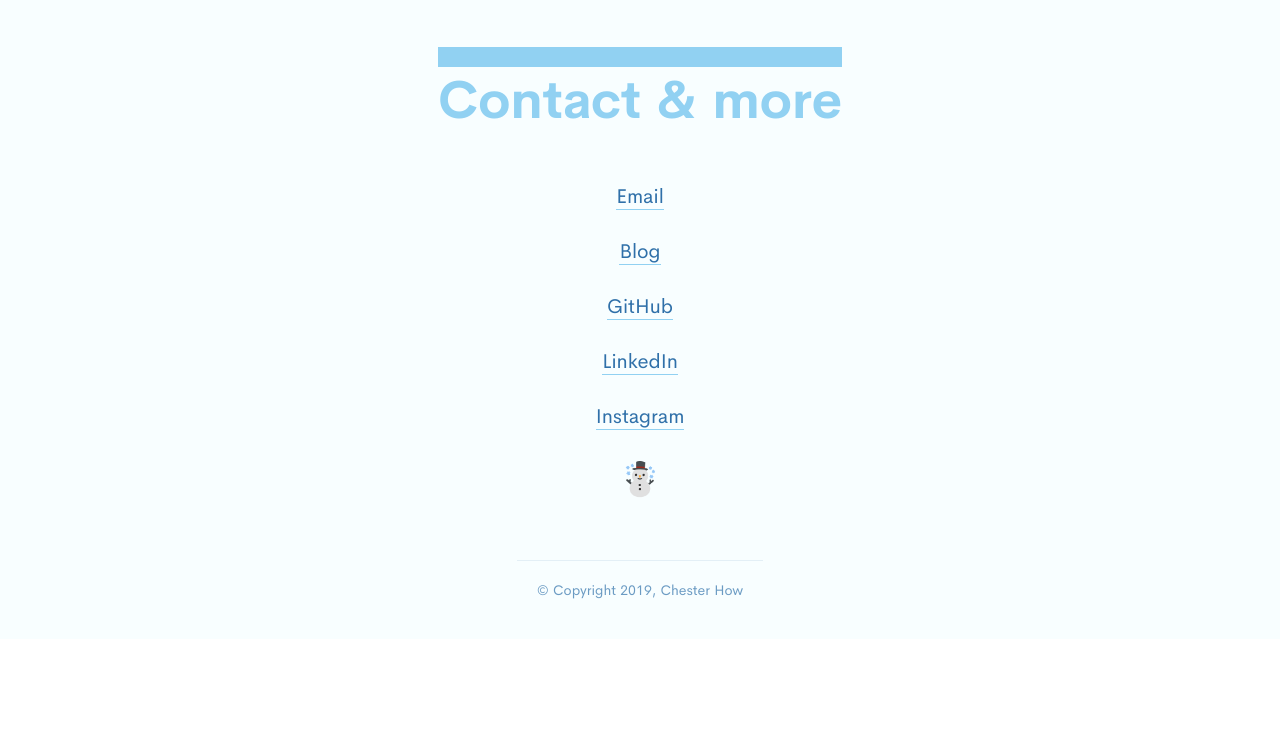
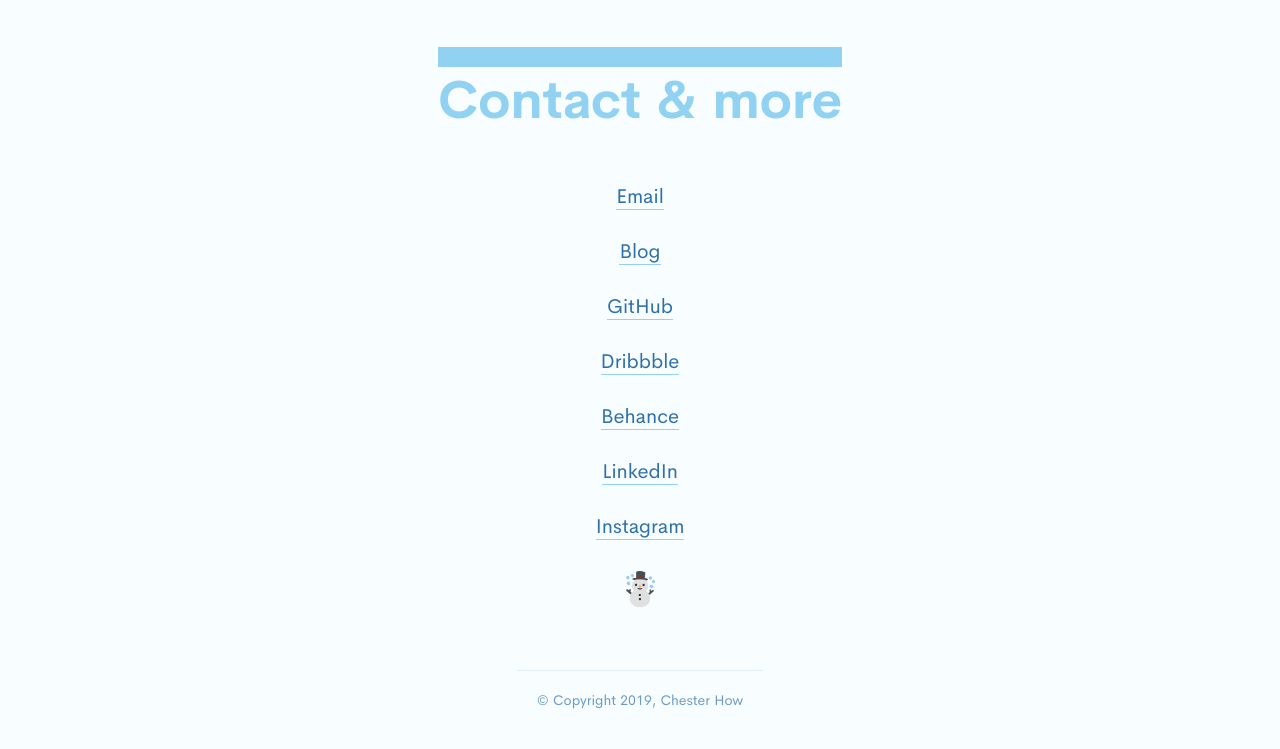
Before and after one commit to chesterhow/portfolio, a website built with Parcel: page index.html in a window 1280 px wide. Shown: the part 3698-4447 px from the top of the page. Before the commit the page ends 4337 px from the top, so only its background shows below. Built offline with nearby package versions, Linux system fonts and the light colour scheme.

Commit message:
Add Behance and Dribbble profiles

```diff
--- a/index.html
+++ b/index.html
@@ -134,6 +134,8 @@
           <li><a href="mailto:chesterhow@gmail.com">Email</a></li>
           <li><a href="https://medium.com/@chesterhow" target="_blank">Blog</a></li>
           <li><a href="https://github.com/chesterhow" target="_blank">GitHub</a></li>
+          <li><a href="https://dribbble.com/chesterhow" target="_blank">Dribbble</a></li>
+          <li><a href="https://www.behance.net/chesterhow" target="_blank">Behance</a></li>
           <li><a href="https://www.linkedin.com/in/chester-how/" target="_blank">LinkedIn</a></li>
           <li><a href="https://www.instagram.com/itsnotchester/" target="_blank">Instagram</a></li>
         </ul>
```
Also changed, not shown: 1 other file.
